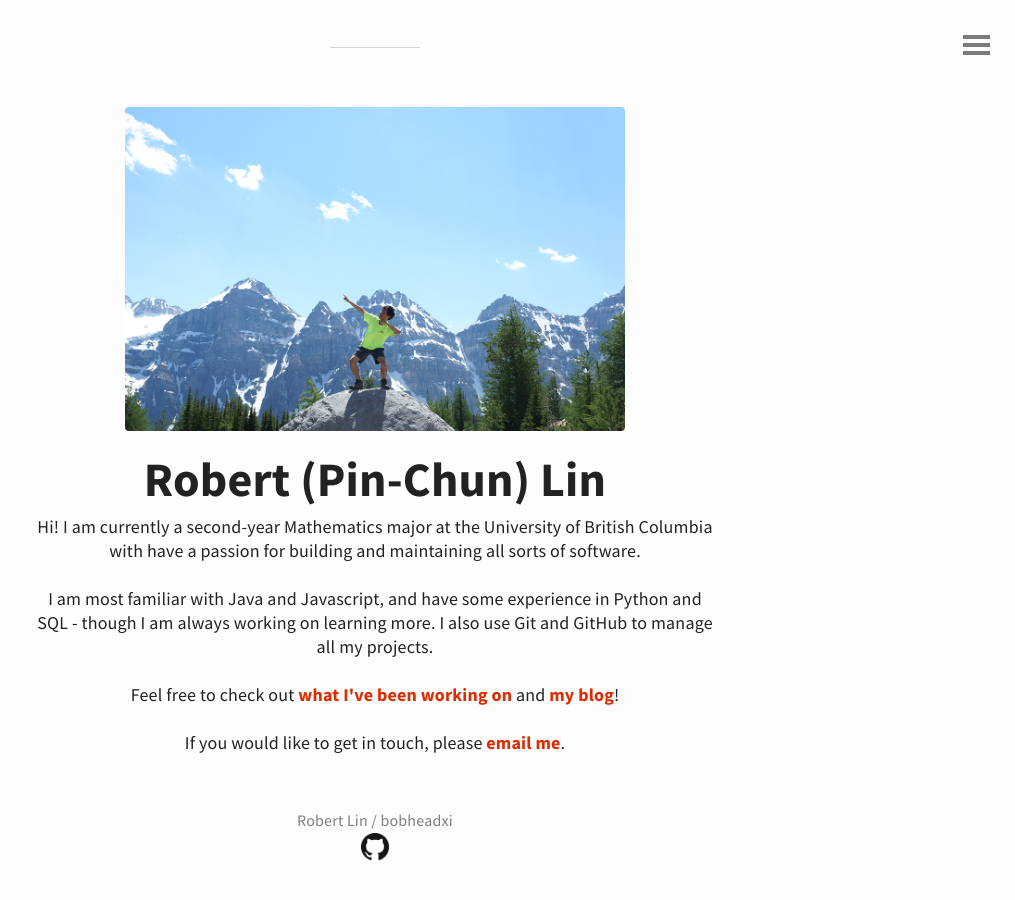
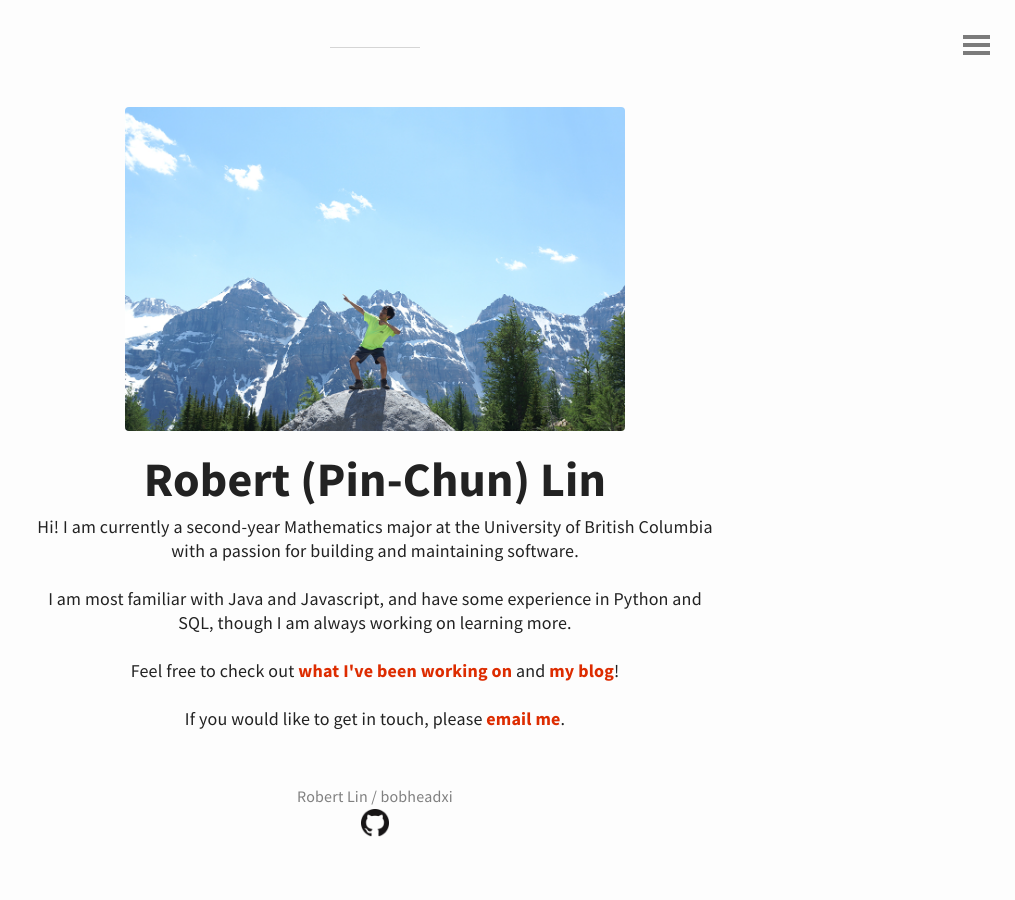
Before and after one commit to bobheadxi/bobheadxi.github.io, a Jekyll site: the page built from index.html, in a window 1280 px wide. Shown: the whole page, without its empty margins (265-1280 px from the left). Built offline with Jekyll 4.4.1, drawn with Linux system fonts in a browser that asks for light colours; the list of posts is cut into pages by our own code.

Commit message:
Fix typos in landing page

```diff
--- a/index.html
+++ b/index.html
@@ -14,12 +14,11 @@ layout: landing-page
     </h1>
 
     <p>Hi! I am currently a second-year Mathematics major at the University
-        of British Columbia with have a passion for building and maintaining
-        all sorts of software.</p>
+        of British Columbia with a passion for building and maintaining
+        software.</p>
 
     <p>I am most familiar with Java and Javascript, and have some experience in
-        Python and SQL - though I am always working on learning more. I also use Git
-        and GitHub to manage all my projects.</p>
+        Python and SQL, though I am always working on learning more.</p>
 
     <p>Feel free to check out <a href="/projects">what I've been working on</a>
         and <a href="/blog">my blog</a>!</p>
```
